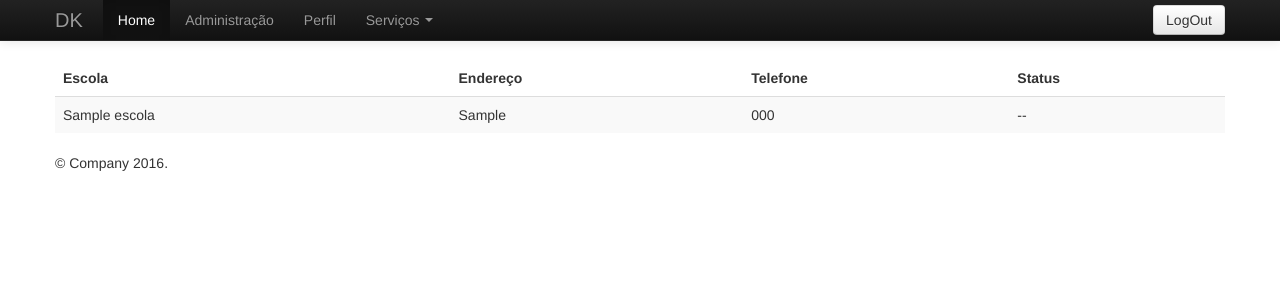
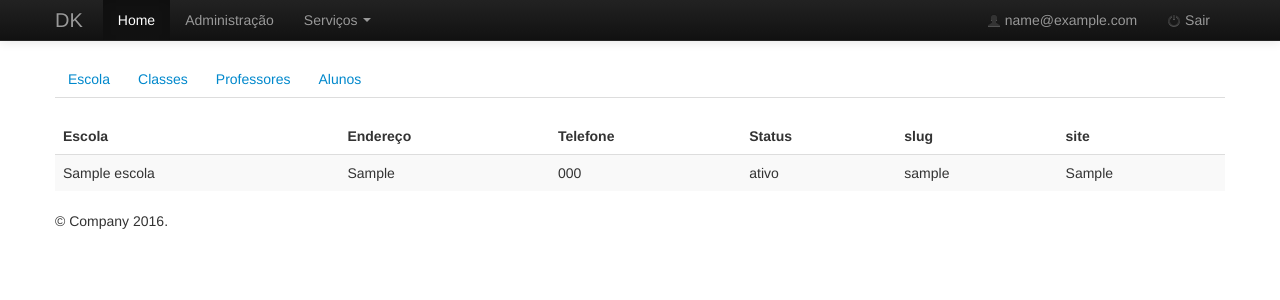
Before and after one commit to FabianoAlmeidaMelo/escolar, a Django app: page /escolas/escolas_list/ in a window 1280 px wide. Shown: the top 300 px of the page. Run offline with Django 3.2, Linux system fonts and the light colour scheme; a user stored in the database is signed in; tables that the repository leaves empty hold one stand-in row (values such as "Sample post"); parts of the project's set-up code (start-up, migrations or seed data) failed here and were passed over; some libraries are stand-ins or nearby versions.

Commit message:
ref #2 login: load bootstrap tool kit; ref #4 e #6 lista de escolas, teste com tabs

```diff
--- a/escolar/core/templates/base.html
+++ b/escolar/core/templates/base.html
@@ -54,7 +54,6 @@
                 </form>
               {% else %}
                 <li><a href="{% url 'escolas_list' %}">Administração</a></li>
-                <li><a href="#contact">Perfil</a></li>
                   <li class="dropdown">
                     <a href="#" class="dropdown-toggle" data-toggle="dropdown">Serviços <b class="caret"></b></a>
                     <ul class="dropdown-menu">
@@ -68,9 +67,19 @@
                     </ul>
                   </li>
                 </ul>
-                <form class="navbar-form pull-right">
-                  <a href="{% url 'logout' %}" class="btn">LogOut</a>
-                </form>
+                <ul class="nav pull-right">
+                  {% if user.is_authenticated %}
+                      <li{% if active_perfil %} class="active"{% endif %}>
+                          <a href="#">
+                              <i class="icon-user"></i> {{ user.email }}
+                          </a>
+                      </li>
+                      <li><a href="{% url 'logout' %}"><i class="icon-off"></i> Sair </a></li>
+                  {% else %}
+                      <li><a href="{% url 'login' %}"><i class="icon-arrow-up"></i> Entrar </a></li>
+
+                  {% endif %}
+              </ul>
             {% endif %}
           </div><!--/.nav-collapse -->
         </div>
--- a/escolar/core/templates/login.html
+++ b/escolar/core/templates/login.html
@@ -1,4 +1,5 @@
 {% extends "base.html" %}
+{% load bootstrap_toolkit %}
 
 {% block extra_css %}
 <style type="text/css">
@@ -57,7 +58,7 @@
 
     <form class="form-signin" method="POST" action="{% if not next %}?next={% url 'escolas_list'%}{% endif %}">
         {% csrf_token %}
-        {{ form }}
+        {{ form|as_bootstrap }}
         <button class="btn btn-large btn-small btn-primary" type="submit">Login</button>
         <a href="{% url 'password_reset' %}" class="btn btn-small btn-inverse ">
             Esqueci minha Senha
--- a/escolar/escolas/models.py
+++ b/escolar/escolas/models.py
@@ -49,6 +49,14 @@ class Escola(models.Model):
         return self.nome
 
 
+    def get_status(self):
+        '''
+        TODO:
+        será analizado por período da assinatura
+        se estiver válido, retorna True
+        '''
+        return True
+
 # class Equipe(models.Model):
 #     '''
 #     m2m EscolaUser
--- a/escolar/escolas/templates/escolas/escolas_list.html
+++ b/escolar/escolas/templates/escolas/escolas_list.html
@@ -5,6 +5,13 @@
 {% block content %}
 
 <div class="container">
+  <ul class="nav nav-tabs">
+    <li><a href="{% url 'escolas_list' %}" id='escola' data-toggle="tab">Escola</a></li>
+    <li><a href="#classes" data-toggle="tab">Classes</a></li>
+    <li><a href="#professores" data-toggle="tab">Professores</a></li>
+    <li><a href="#alunos" data-toggle="tab">Alunos</a></li>
+  </ul>
+
   <table class="table table-striped">
       <thead>
         <tr>
@@ -12,6 +19,9 @@
             <th>Endereço</th>
             <th>Telefone</th>
             <th>Status</th>
+            <th>slug</th>
+            <th>site</th>
+
         </tr>
       </thead>
 
@@ -20,14 +30,24 @@
         <tr>
           <td>{{ escola.nome }}</td>
           <td>{{ escola.endereco }}</td>
-          <td>{{ escola.telefone }}</td>
-          <td>{{ escola.status|default:"--" }}</td>
+          <td>{{ escola.telefone|default:"--" }}</td>
+          <td>{{ escola.get_status|yesno:'ativo,inativo' }}</td>
+          <td>{{ escola.slug|default:"--" }}</td>
+          <td>{{ escola.site|default:"--" }}</td>
         </tr>
       {% empty %}
-         Nenhuma escola encontrada.
+            Nenhuma escola encontrada
       {% endfor %}
       </tbody>
   </table>
 </div>
 
 {% endblock content %}
+
+    {% block extra_js %}
+    <script type="text/javascript">
+      $('.nav-tabs a').click(function(){
+        $(this).tab('show');
+})
+  </script>
+    {% endblock extra_js%}
```
